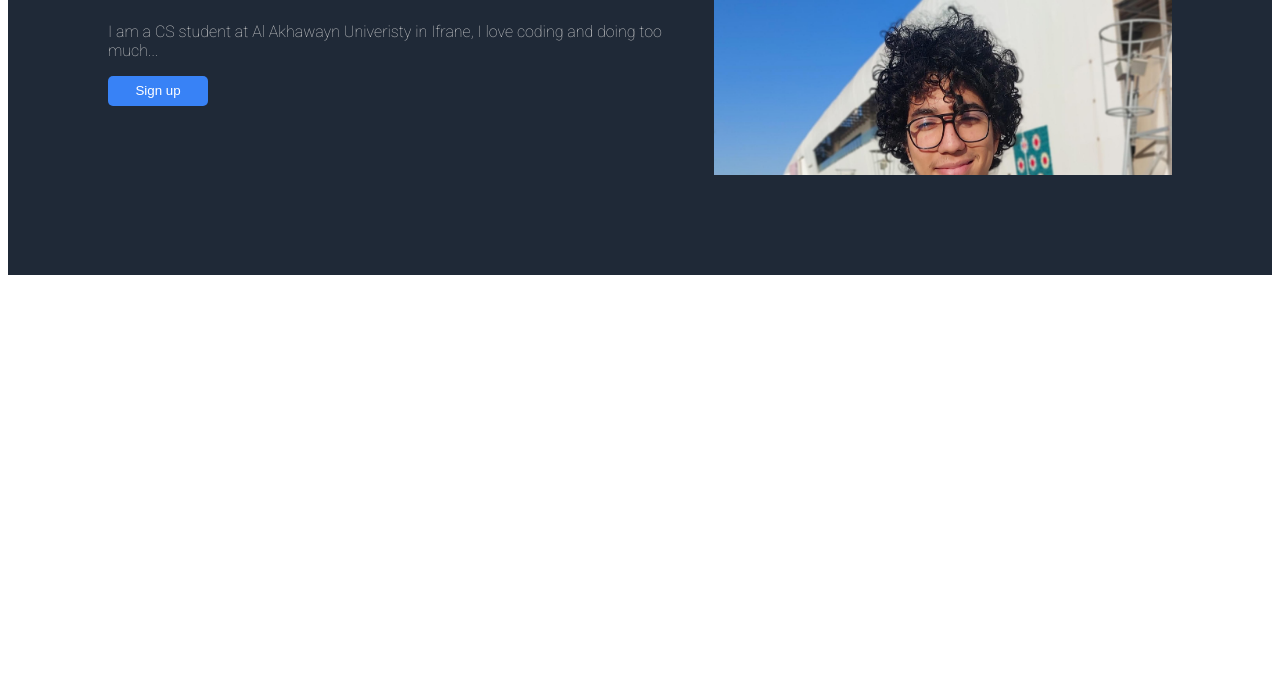
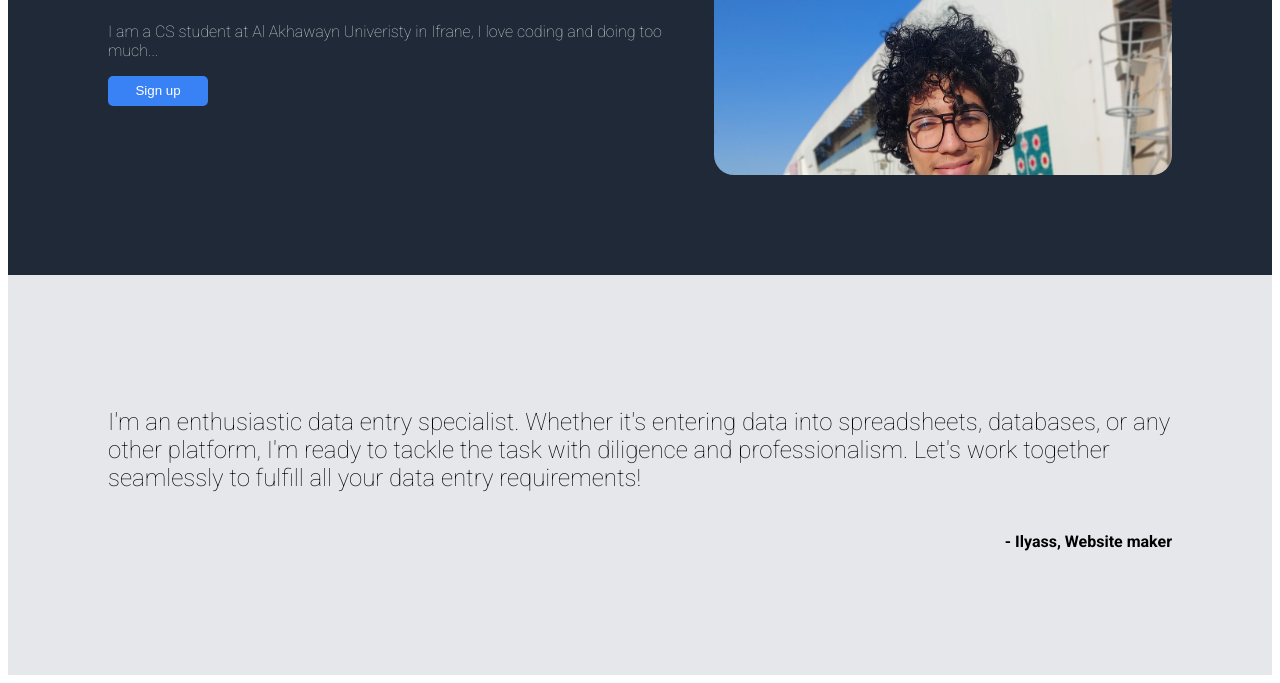
Before and after one commit to ToubbaliIlyass/Landing_Page, a plain HTML site: page index.html in a window 1280 px wide. Shown: the part 183-866 px from the top of the page. Before the commit the page ends 800 px from the top, so only its background shows below. Drawn offline with Linux system fonts and the light colour scheme.

Commit message:
Added the third part to the landing page.

```diff
--- a/index.html
+++ b/index.html
@@ -19,7 +19,7 @@
 
     <div class="container1">
         <div class="container3">
-            <h1>Hello there! I am Ilyass Toubbali</h1>
+            <h1>Hello there. I am Ilyass Toubbali</h1>
             <p>I am a CS student at Al Akhawayn Univeristy in Ifrane, I love coding and doing too much...</p>
             <button>Sign up</button>
         </div>
@@ -27,5 +27,10 @@
 
 
     </div>
+
+    <div class="container2">
+        <p class="paragraph">I'm an enthusiastic data entry specialist. Whether it's entering data into spreadsheets, databases, or any other platform, I'm ready to tackle the task with diligence and professionalism. Let's work together seamlessly to fulfill all your data entry requirements!</p>
+        <p class="quote">- Ilyass, Website maker</p>
+    </div>
 </body>
 </html>
--- a/style.css
+++ b/style.css
@@ -29,6 +29,8 @@ body {
     background-image: url('attachements/WhatsApp\ Image\ 2024-04-27\ at\ 9.23.56\ PM.jpeg');
     background-size: cover;
     background-position: top ;
+    border-radius: 20px;
+    border: none;
 }
 
 .container1 {
@@ -60,3 +62,27 @@ button {
     border-radius: 5px;
     border-color: transparent;
 }
+
+.container2 {
+    background-color: #E5E7EB;
+    height: 400px;
+    display: flex;
+    flex-direction: column;
+    align-items: center;
+    justify-content: center;
+    padding: 0 100px 0 100px ;
+    align-items: center;
+    min-width: 300px;
+}
+.paragraph {
+    color: black;
+    font-size: 24px;
+    font-family: "roboto";
+}
+
+.quote {
+    font-family: "roboto";
+    color: black;
+    font-weight: bold;
+    align-self: flex-end;
+}
```
